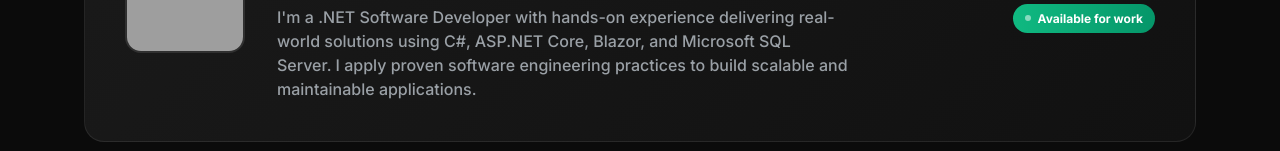
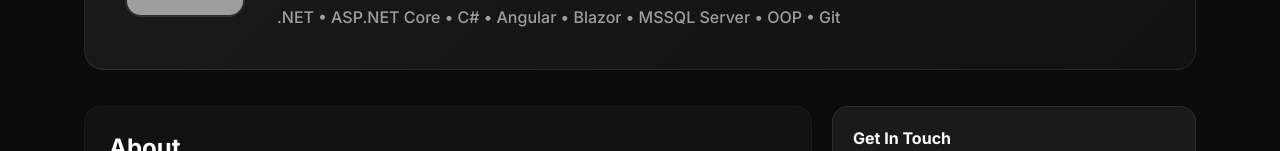
Before and after one commit to GuillerSantos/GuillerSantos.github.io, a plain HTML site: page index.html in a window 1280 px wide. Shown: the part 263-414 px from the top of the page. Drawn offline with Linux system fonts and the light colour scheme; grey boxes are pictures that could not be loaded.

Commit message:
Update index.html

```diff
--- a/index.html
+++ b/index.html
@@ -40,8 +40,7 @@
               <span>Central Luzon, Philippines</span>
             </div>
             <p class="profile-bio">
-              I'm a .NET Software Developer with hands-on experience delivering real-world solutions using C#, ASP.NET Core, Blazor,
-              and Microsoft SQL Server. I apply proven software engineering practices to build scalable and maintainable applications.
+              .NET • ASP.NET Core • C# • Angular • Blazor • MSSQL Server • OOP • Git
             </p>
           </div>
 
```
